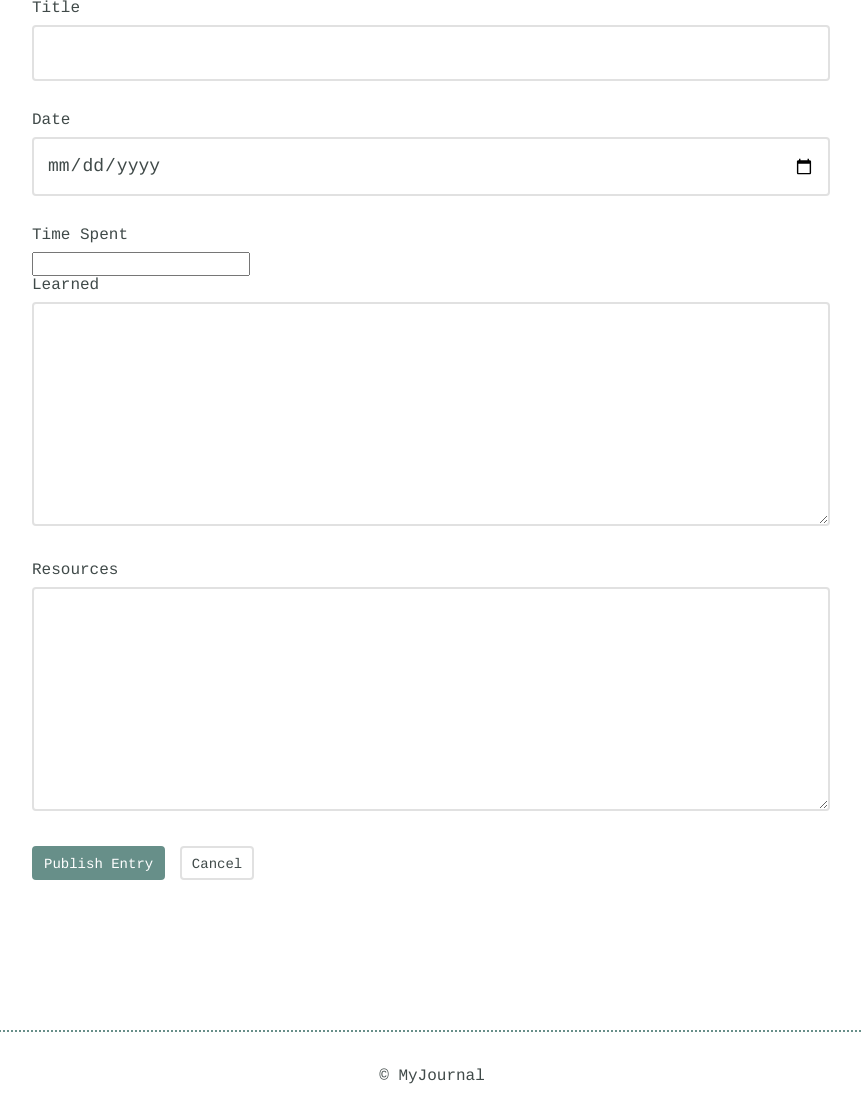
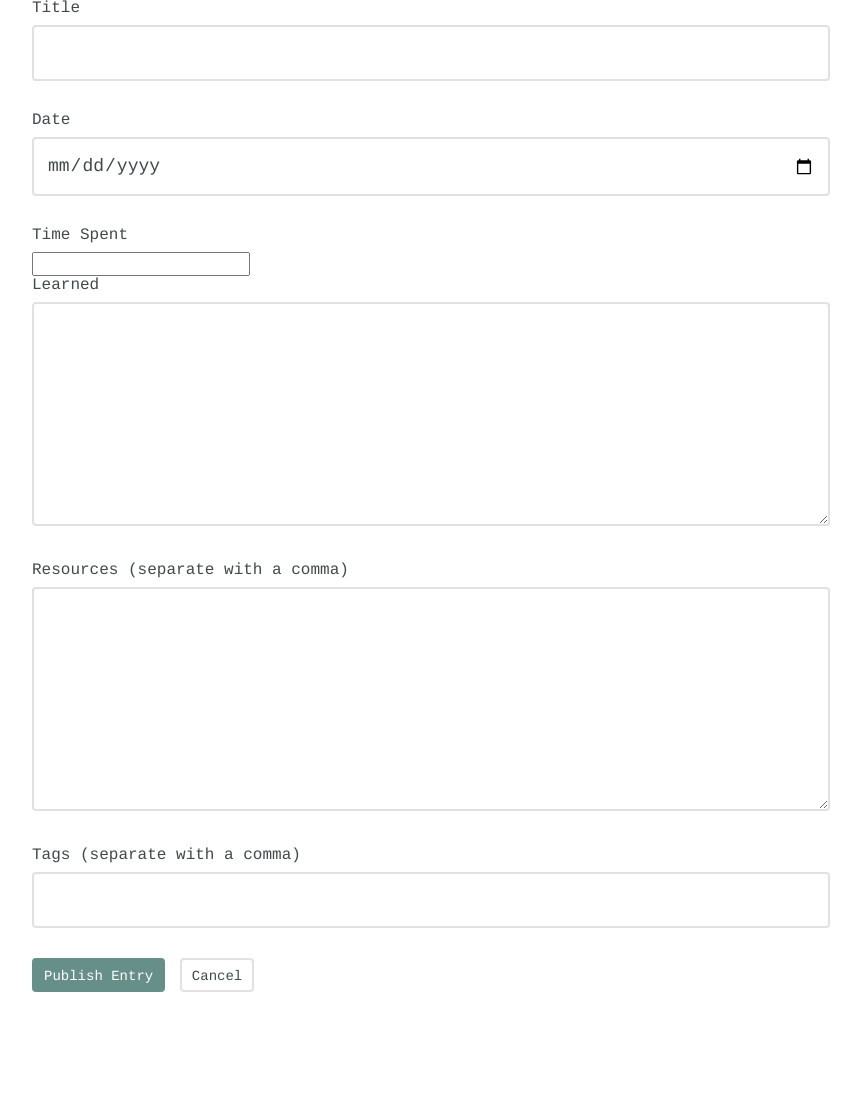
Before and after one commit to AlexEastwood/Techdegree-Project-5, a Flask app: page /entries/new in a window 1280 px wide. Shown: the part 233-1337 px from the top of the page, without its empty margins (208-1069 px from the left). Run offline with Flask 2, Linux system fonts and the light colour scheme.

Commit message:
creating tags on new.html

```diff
--- a/Learning Journal/app.py
+++ b/Learning Journal/app.py
@@ -30,8 +30,16 @@
                                   time_spent=form.time_spent.data,
                                   learned=form.learned.data.strip(),
                                   resources=form.resources.data.strip())
-        flash("Entry Created!", "success")
-        print(form)
+        if form.tags.data:
+            tags = form.tags.data
+            tags = tags.split(", ")
+            for tag in tags:
+                try:
+                    Tag.create_entry(tag_name=tag)
+                except ValueError:
+                    pass
+
+
         return redirect(url_for("index"))
     else:
         print(form.errors)
--- a/Learning Journal/forms.py
+++ b/Learning Journal/forms.py
@@ -10,4 +10,5 @@
                      validators=[Optional()])
     time_spent = IntegerField("Time Spent", validators=[DataRequired()])
     learned = TextAreaField("Learned", validators=[DataRequired()])
-    resources = TextAreaField("Resources", validators=[DataRequired()])
+    resources = TextAreaField("Resources (separate with a comma)", validators=[DataRequired()])
+    tags = StringField("Tags (separate with a comma)", validators=[Optional()])
--- a/Learning Journal/templates/new.html
+++ b/Learning Journal/templates/new.html
@@ -17,6 +17,8 @@
                 {{form.learned}}
                 <label for="resources-to-remember">{{form.resources.label}}</label>
                 {{form.resources}}
+                <label for="tags">{{form.tags.label}}</label>
+                {{form.tags}}
                 <input type="submit" value="Publish Entry" class="button">
                 <a href="{{url_for('index')}}" class="button button-secondary">Cancel</a>
             </form>
```
Also changed, not shown: Learning Journal/models.py (+9 -0 lines).
